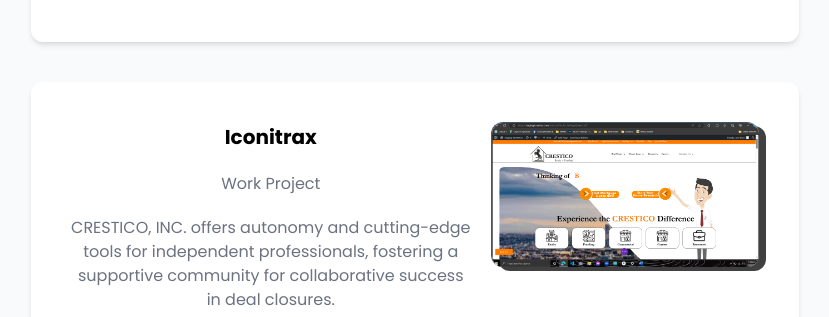
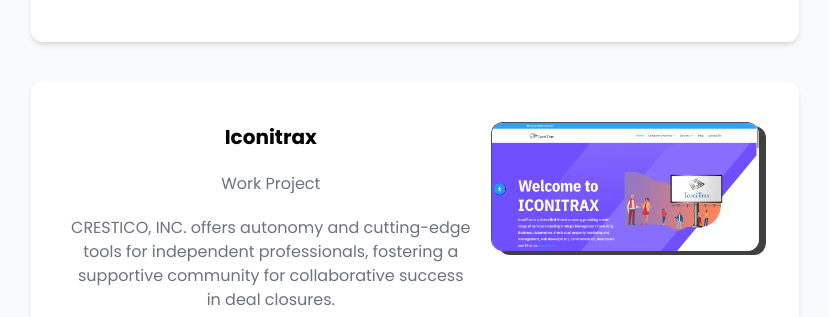
Before and after one commit to JoseEnsoIII/PersonalPortfolio, a React (Vite) app: page / in a window 1280 px wide. Shown: the part 2073-2390 px from the top of the page, without its empty margins (225-1054 px from the left). Built offline with nearby package versions, Linux system fonts and the light colour scheme.

Commit message:
update photo project

```diff
--- a/src/pages/Project.jsx
+++ b/src/pages/Project.jsx
@@ -94,7 +94,7 @@
           <div className="">
             <a
               className=""
-              href="https://staging.iconitrax.com/crestico/home/"
+              href="http://iconitrax.com/"
               target="_blank"
             >
               <motion.div
@@ -106,7 +106,7 @@
               >
                 <img
                   className="w-full h-full object-cover rounded-xl shadow-mmd border-t border-l border-slate-600"
-                  src="/images/ss.png"
+                  src="/images/iconitrax.png"
                   alt=""
                 />
               </motion.div>
@@ -147,7 +147,7 @@
             <div className="flex gap-5 items-center justify-center">
               <a
                 className="flex font-semibold items-center justify-between gap-2 "
-                href="https://staging.iconitrax.com/crestico/home/"
+                href="https://www.iconitrax.com/"
                 target="_blank"
               >
                 Live Demo{" "}
```
Also changed, not shown: public/images/iconitrax.png (added).
